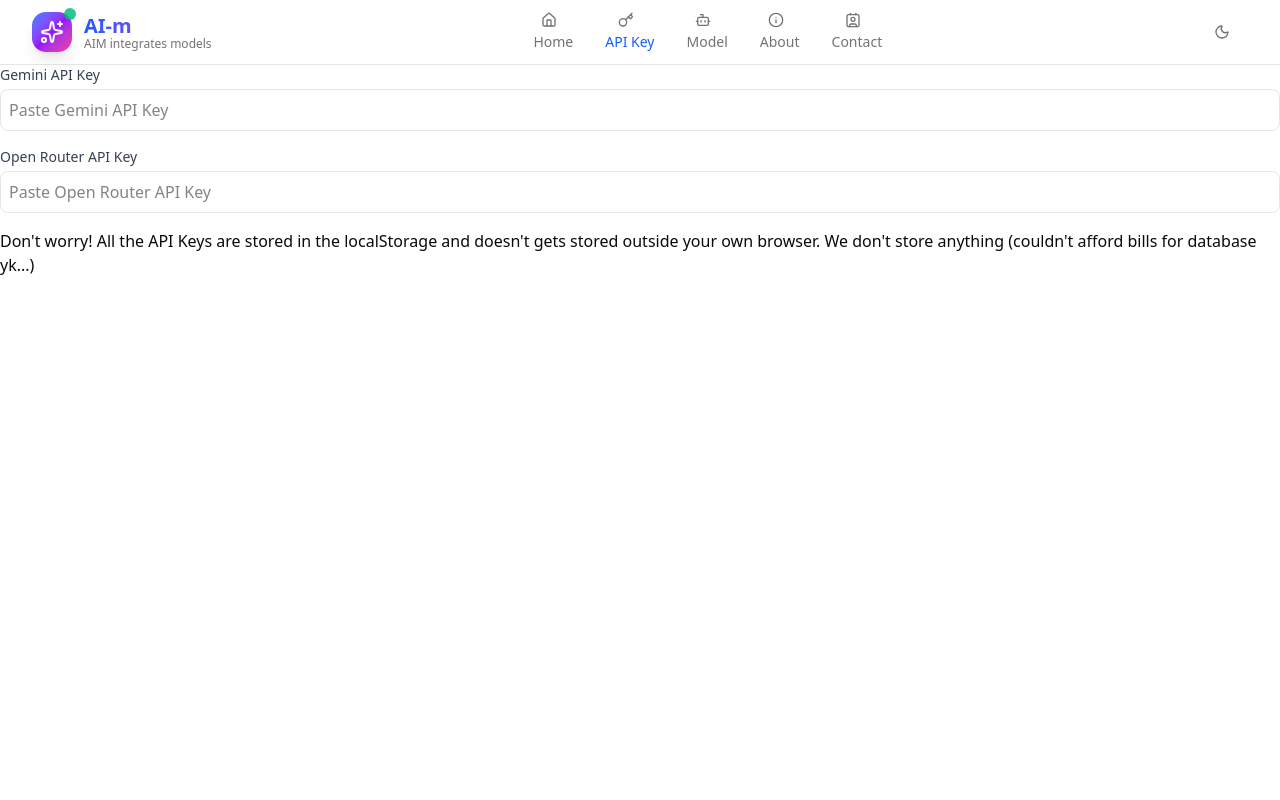
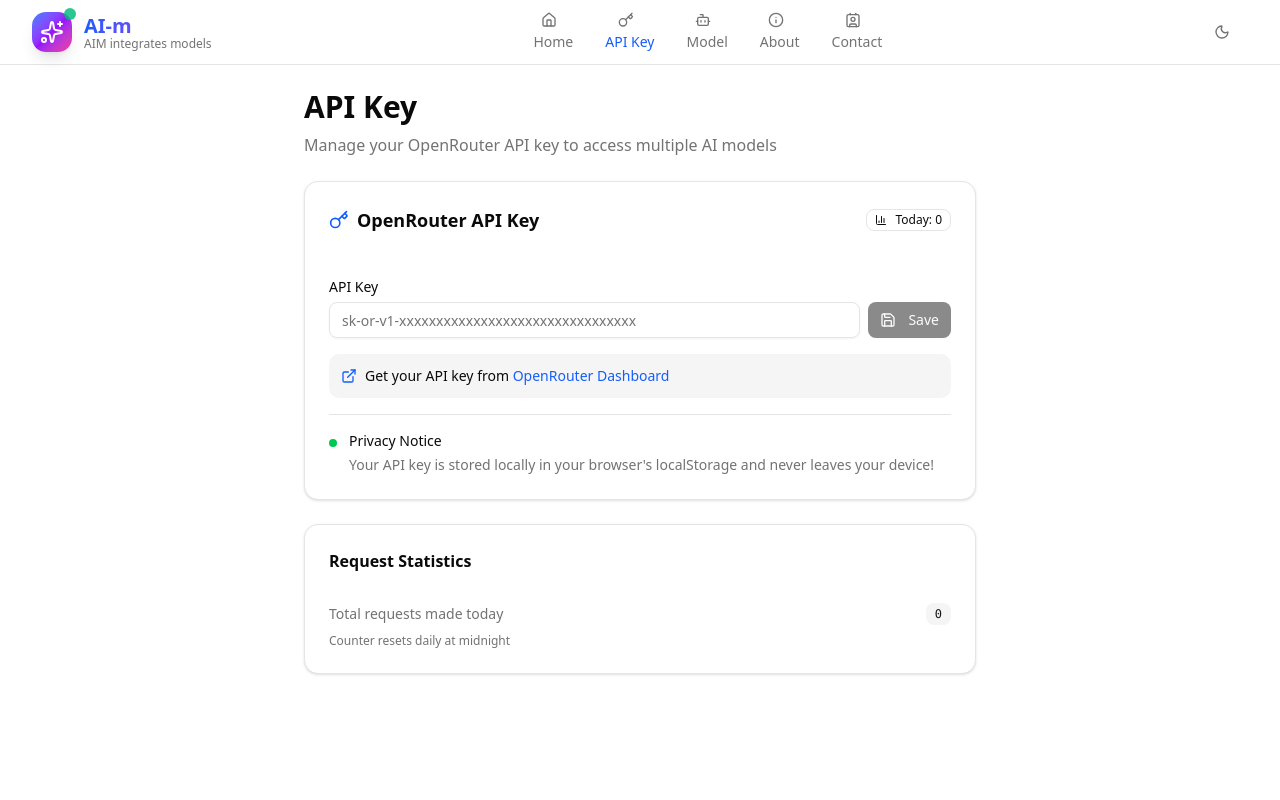
Before and after one commit to prana-W/AI-m, a React (Vite) app: page /api-keys in a window 1280 px wide. Shown: the top 800 px of the page. Built offline with nearby package versions, Linux system fonts and the light colour scheme.

Commit message:
Fix Response Box and add none model as well. Also, added new ShadCN UI components

```diff
--- a/package.json
+++ b/package.json
@@ -13,6 +13,7 @@
     "dependencies": {
         "@google/genai": "^1.14.0",
         "@radix-ui/react-dialog": "^1.1.15",
+        "@radix-ui/react-label": "^2.1.7",
         "@radix-ui/react-navigation-menu": "^1.2.14",
         "@radix-ui/react-select": "^2.2.6",
         "@radix-ui/react-separator": "^1.1.7",
--- /dev/null
+++ b/src/components/ui/input.jsx
@@ -0,0 +1,21 @@
+import * as React from 'react';
+
+import { cn } from '@/lib/utils';
+
+function Input({ className, type, ...props }) {
+    return (
+        <input
+            type={type}
+            data-slot="input"
+            className={cn(
+                'file:text-foreground placeholder:text-muted-foreground selection:bg-primary selection:text-primary-foreground dark:bg-input/30 border-input flex h-9 w-full min-w-0 rounded-md border bg-transparent px-3 py-1 text-base shadow-xs transition-[color,box-shadow] outline-none file:inline-flex file:h-7 file:border-0 file:bg-transparent file:text-sm file:font-medium disabled:pointer-events-none disabled:cursor-not-allowed disabled:opacity-50 md:text-sm',
+                'focus-visible:border-ring focus-visible:ring-ring/50 focus-visible:ring-[3px]',
+                'aria-invalid:ring-destructive/20 dark:aria-invalid:ring-destructive/40 aria-invalid:border-destructive',
+                className,
+            )}
+            {...props}
+        />
+    );
+}
+
+export { Input };
--- /dev/null
+++ b/src/components/ui/label.jsx
@@ -0,0 +1,19 @@
+import * as React from 'react';
+import * as LabelPrimitive from '@radix-ui/react-label';
+
+import { cn } from '@/lib/utils';
+
+function Label({ className, ...props }) {
+    return (
+        <LabelPrimitive.Root
+            data-slot="label"
+            className={cn(
+                'flex items-center gap-2 text-sm leading-none font-medium select-none group-data-[disabled=true]:pointer-events-none group-data-[disabled=true]:opacity-50 peer-disabled:cursor-not-allowed peer-disabled:opacity-50',
+                className,
+            )}
+            {...props}
+        />
+    );
+}
+
+export { Label };
--- a/src/constants/models.detail.js
+++ b/src/constants/models.detail.js
@@ -4,6 +4,11 @@ const aiModelDetails = [
         model: 'deepseek/deepseek-chat-v3-0324:free',
         description:
             'DeepSeek V3, a 685B-parameter, mixture-of-experts model, is the latest iteration of the flagship chat model family from the DeepSeek team. It succeeds the DeepSeek V3 model and performs really well on a variety of tasks.',
+    },
+    {
+        name: 'None',
+        model: null,
+        description: "Use this, when you don't want to use any AI model.",
     },
     {
         name: 'Deepseek R1',
--- a/src/pages/ApiKeys.jsx
+++ b/src/pages/ApiKeys.jsx
@@ -1,35 +1,183 @@
-import Input from '../components/Input.jsx';
-import { useState } from 'react';
+import React, { useState, useEffect } from 'react';
+import { Card, CardHeader, CardContent, CardTitle } from '@/components/ui/card';
+import { Input } from '@/components/ui/input';
+import { Button } from '@/components/ui/button';
+import { Label } from '@/components/ui/label';
+import { Badge } from '@/components/ui/badge';
+import { ExternalLink, Key, Save, Check, BarChart3 } from 'lucide-react';
 
 export default function ApiKeys() {
-    const [geminiApiKey, setGeminiApiKey] = useState('');
     const [openRouterApiKey, setOpenRouterApiKey] = useState('');
+    const [isSaved, setIsSaved] = useState(false);
+    const [requestCount, setRequestCount] = useState(0);
+
+    // Load data from localStorage on component mount
+    useEffect(() => {
+        const savedKey = localStorage.getItem('openrouter_api_key');
+        const savedCount = localStorage.getItem('daily_request_count');
+        const lastResetDate = localStorage.getItem('last_reset_date');
+        const today = new Date().toDateString();
+
+        // Reset count if it's a new day
+        if (lastResetDate !== today) {
+            localStorage.setItem('daily_request_count', '0');
+            localStorage.setItem('last_reset_date', today);
+            setRequestCount(0);
+        } else {
+            setRequestCount(parseInt(savedCount) || 0);
+        }
+
+        if (savedKey) {
+            setOpenRouterApiKey(savedKey);
+        }
+    }, []);
+
+    const handleSaveKey = () => {
+        if (openRouterApiKey.trim()) {
+            localStorage.setItem('openrouter_api_key', openRouterApiKey.trim());
+            setIsSaved(true);
+            setTimeout(() => setIsSaved(false), 2000);
+        }
+    };
+
+    const handleKeyChange = (e) => {
+        setOpenRouterApiKey(e.target.value);
+        setIsSaved(false);
+    };
+
+    const maskApiKey = (key) => {
+        if (!key) return '';
+        if (key.length <= 8) return key;
+        return (
+            key.substring(0, 4) +
+            '•'.repeat(key.length - 8) +
+            key.substring(key.length - 4)
+        );
+    };
 
     return (
-        <>
-            <Input
-                label="Gemini API Key"
-                name="gemini_api_key"
-                value={geminiApiKey}
-                onChange={(e) => setGeminiApiKey(e.target)}
-                placeholder="Paste Gemini API Key"
-                linkTo="https://aistudio.google.com/apikey"
-            />
+        <div className="h-full flex flex-col p-4 md:p-6 overflow-y-auto">
+            <div className="flex-1 max-w-2xl mx-auto w-full space-y-6">
+                <div>
+                    <h1 className="text-3xl font-bold mb-2">API Key</h1>
+                    <p className="text-muted-foreground">
+                        Manage your OpenRouter API key to access multiple AI
+                        models
+                    </p>
+                </div>
 
-            <Input
-                label="Open Router API Key"
-                name="openrouter_api_key"
-                value={openRouterApiKey}
-                onChange={(e) => setOpenRouterApiKey(e.target)}
-                placeholder="Paste Open Router API Key"
-                linkTo="https://openrouter.ai/settings/keys"
-            />
+                <Card className="relative">
+                    <CardHeader className="pb-4">
+                        <div className="flex items-center justify-between">
+                            <div className="flex items-center space-x-2">
+                                <Key className="h-5 w-5 text-blue-600" />
+                                <CardTitle className="text-lg">
+                                    OpenRouter API Key
+                                </CardTitle>
+                            </div>
+                            <Badge
+                                variant="outline"
+                                className="flex items-center space-x-1"
+                            >
+                                <BarChart3 className="h-3 w-3" />
+                                <span>Today: {requestCount}</span>
+                            </Badge>
+                        </div>
+                    </CardHeader>
 
-            <h2>
-                Don't worry! All the API Keys are stored in the localStorage and
-                doesn't gets stored outside your own browser. We don't store
-                anything (couldn't afford bills for database yk...)
-            </h2>
-        </>
+                    <CardContent className="space-y-4">
+                        <div className="space-y-2">
+                            <Label htmlFor="openrouter-key">API Key</Label>
+                            <div className="flex space-x-2">
+                                <Input
+                                    id="openrouter-key"
+                                    type="password"
+                                    value={openRouterApiKey}
+                                    onChange={handleKeyChange}
+                                    placeholder="sk-or-v1-xxxxxxxxxxxxxxxxxxxxxxxxxxxxxxxx"
+                                    className="flex-1"
+                                />
+                                <Button
+                                    onClick={handleSaveKey}
+                                    disabled={
+                                        !openRouterApiKey.trim() || isSaved
+                                    }
+                                    className="flex items-center space-x-1"
+                                >
+                                    {isSaved ? (
+                                        <>
+                                            <Check className="h-4 w-4" />
+                                            <span>Saved</span>
+                                        </>
+                                    ) : (
+                                        <>
+                                            <Save className="h-4 w-4" />
+                                            <span>Save</span>
+                                        </>
+                                    )}
+                                </Button>
+                            </div>
+                            {openRouterApiKey && (
+                                <p className="text-sm text-muted-foreground">
+                                    Stored key: {maskApiKey(openRouterApiKey)}
+                                </p>
+                            )}
+                        </div>
+
+                        <div className="flex items-center space-x-2 p-3 bg-muted rounded-lg">
+                            <ExternalLink className="h-4 w-4 text-blue-600" />
+                            <span className="text-sm">
+                                Get your API key from{' '}
+                                <a
+                                    href="https://openrouter.ai/settings/keys"
+                                    target="_blank"
+                                    rel="noopener noreferrer"
+                                    className="text-blue-600 hover:underline font-medium"
+                                >
+                                    OpenRouter Dashboard
+                                </a>
+                            </span>
+                        </div>
+
+                        <div className="pt-4 border-t">
+                            <div className="flex items-start space-x-3">
+                                <div className="w-2 h-2 bg-green-500 rounded-full mt-2 flex-shrink-0"></div>
+                                <div className="text-sm text-muted-foreground">
+                                    <p className="font-medium text-foreground mb-1">
+                                        Privacy Notice
+                                    </p>
+                                    <p>
+                                        Your API key is stored locally in your
+                                        browser's localStorage and never leaves
+                                        your device!
+                                    </p>
+                                </div>
+                            </div>
+                        </div>
+                    </CardContent>
+                </Card>
+
+                <Card>
+                    <CardHeader>
+                        <CardTitle className="text-base">
+                            Request Statistics
+                        </CardTitle>
+                    </CardHeader>
+                    <CardContent>
+                        <div className="flex items-center justify-between">
+                            <span className="text-sm text-muted-foreground">
+                                Total requests made today
+                            </span>
+                            <Badge variant="secondary" className="font-mono">
+                                {requestCount}
+                            </Badge>
+                        </div>
+                        <p className="text-xs text-muted-foreground mt-2">
+                            Counter resets daily at midnight
+                        </p>
+                    </CardContent>
+                </Card>
+            </div>
+        </div>
     );
 }
```
Also changed, not shown: src/components/ResponseBox.jsx (+12 -3 lines), 1 other file (tests, documents, lock files or other folders).
